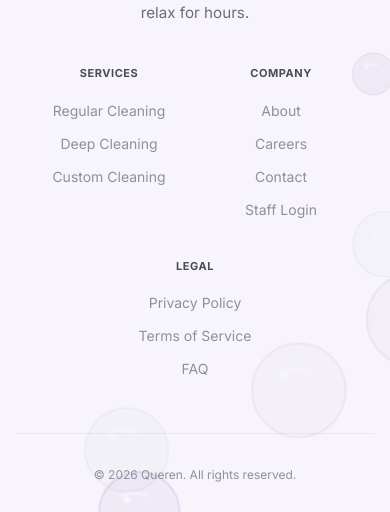
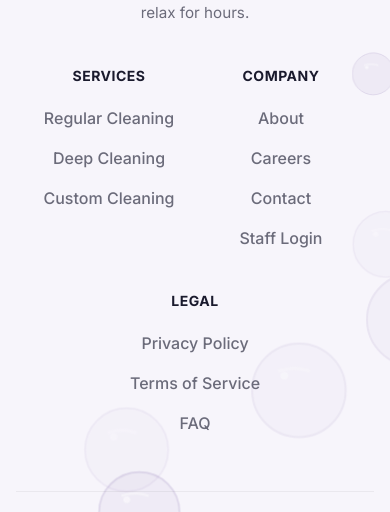
Before and after one commit to Maito-J/Queren, a React (Vite) app: page / in a window 390 px wide. Shown: the part 5930-6442 px from the top of the page. Built offline with nearby package versions, Linux system fonts and the light colour scheme; no server answers.

Commit message:
Enhance Q-Admin UI, implement sidebar resizing, and restore footer style
- Dashboard: Added drag-to-resize sidebar functionality.
- Q-Admin: Tidied transaction tables, updated badge colors, and fixed responsive widths.
- Footer: Restored Jan 30 text styles and added background bubbles effect.

```diff
--- a/src/components/layout/PublicLayout/PublicLayout.css
+++ b/src/components/layout/PublicLayout/PublicLayout.css
@@ -337,30 +337,25 @@
 }
 
 .footer-links h4 {
-    font-size: 11px;
-    font-weight: 800;
-    color: #4A4A5A;
-    /* Darker gray, not primary color */
+    font-size: var(--font-size-sm);
+    font-weight: var(--font-weight-bold);
+    color: #1A1A2D;
     margin-bottom: var(--space-4);
     text-transform: uppercase;
-    letter-spacing: 0.05em;
+    letter-spacing: 0.5px;
 }
 
 .footer-links a {
     display: block;
-    color: #8F8F9D;
-    /* Lighter gray for links */
-    padding: 6px 0;
-    font-size: 14px;
-    font-weight: 400;
-    /* Regular weight */
-    text-decoration: none;
-    transition: all 0.2s ease;
+    color: #6B6B7A;
+    padding: var(--space-2) 0;
+    transition: all var(--transition-fast);
+    font-weight: var(--font-weight-medium);
 }
 
 .footer-links a:hover {
-    color: var(--color-primary);
-    transform: translateX(2px);
+    color: #1A1A2D;
+    transform: translateX(4px);
 }
 
 .footer-bottom {
```
